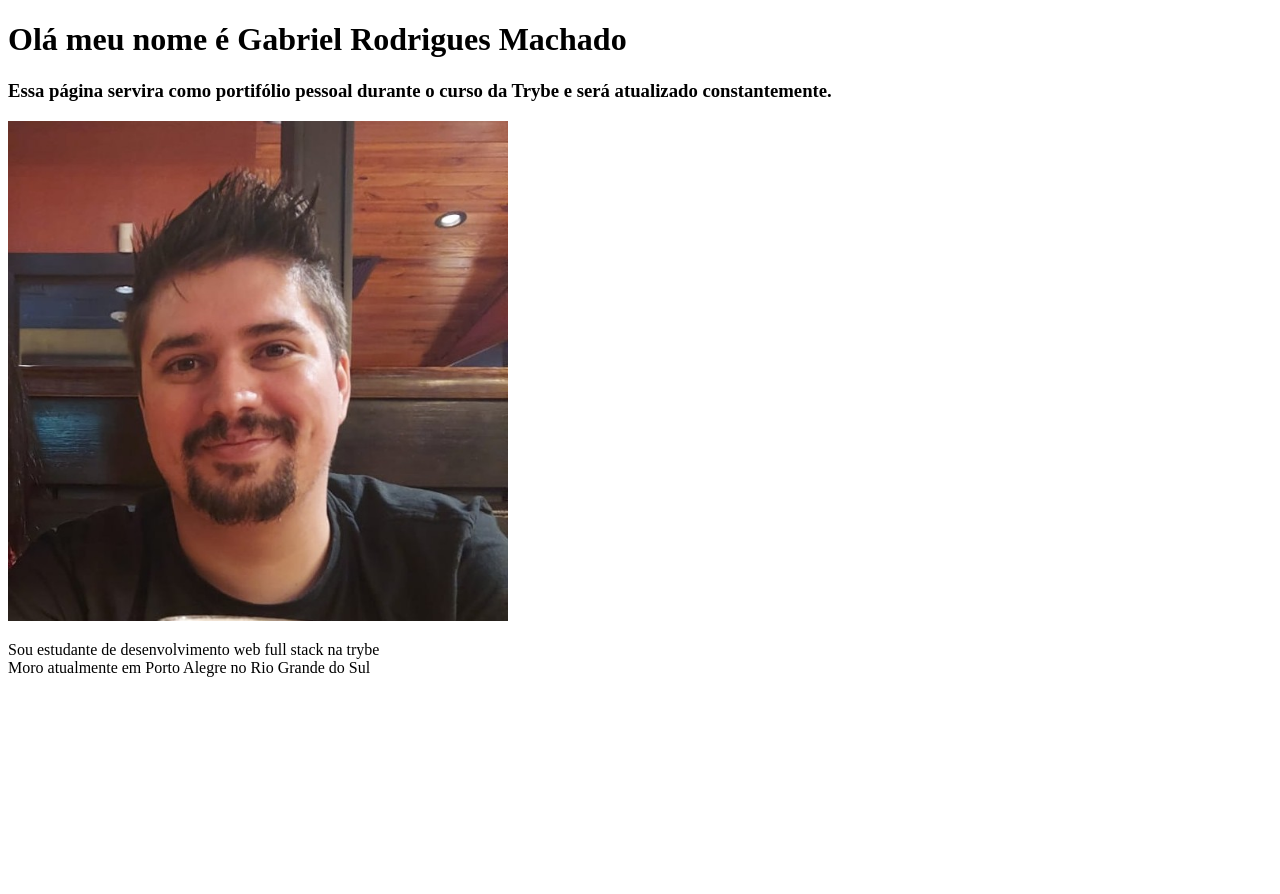
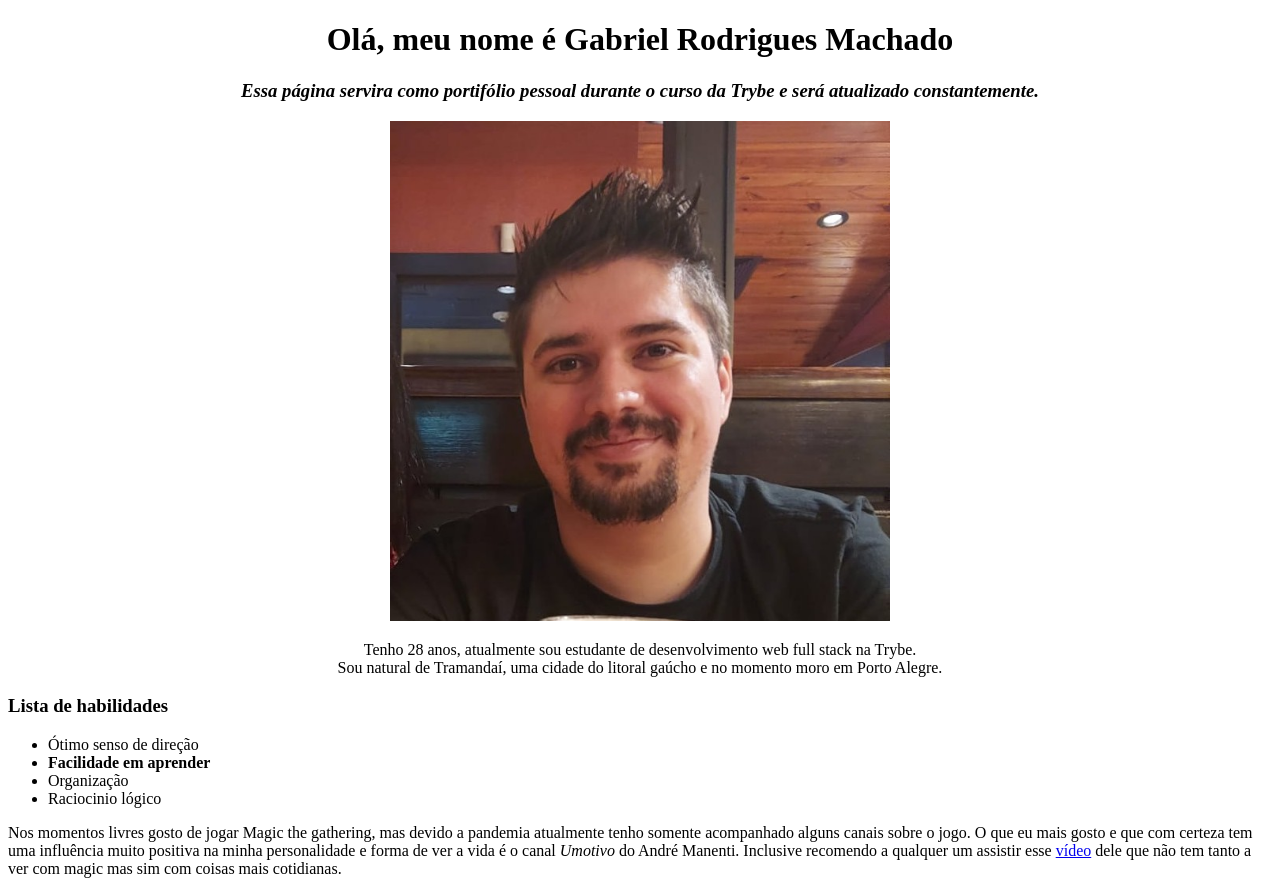
Before and after one commit to GabrielRodriguesMachado/GabrielRodriguesMachado.github.io, a plain HTML site: page index.html in a window 1280 px wide. Before the commit the page ends 800 px from the top, so only its background shows below. Drawn offline with Linux system fonts and the light colour scheme.

Commit message:
criada a lista de habilidades e um texto para ter um link externo

```diff
--- a/index.html
+++ b/index.html
@@ -3,17 +3,33 @@
 <head>
     <meta charset="UTF-8">
     <title>Document</title>
+    <style>
+        div {
+            text-align: center;
+        }
+    </style>
 </head>
 <body>
-    <h1>Olá meu nome é Gabriel Rodrigues Machado</h1>
+    <div>
+        <h1>Olá, meu nome é Gabriel Rodrigues Machado</h1>
 
-    <h3>Essa página servira como portifólio pessoal durante o curso da Trybe e será atualizado constantemente.</h3>
+        <h3><em>Essa página servira como portifólio pessoal durante o curso da Trybe e será atualizado constantemente.</em></h3>
 
-    <img src="gabriel.jpeg" alt="Foto do Gabriel sorrindo." width="500px">
+        <img src="gabriel.jpeg" alt="Foto do Gabriel sorrindo." width="500px">
 
-    <p>Sou estudante de desenvolvimento web full stack na trybe<br>
-    Moro atualmente em Porto Alegre no Rio Grande do Sul</p>
+        <p>Tenho 28 anos, atualmente sou estudante de desenvolvimento web full stack na Trybe.<br>
+        Sou natural de Tramandaí, uma cidade do litoral gaúcho e no momento moro em Porto Alegre.</p>
+    </div>
 
+    <h3>Lista de habilidades</h3>
 
+    <ul>
+        <li>Ótimo senso de direção</li>
+        <li><strong>Facilidade em aprender</strong></li>
+        <li>Organização</li>
+        <li>Raciocinio lógico</li>
+    </ul>
+
+    <p>Nos momentos livres gosto de jogar Magic the gathering, mas devido a pandemia atualmente tenho somente acompanhado alguns canais sobre o jogo. O que eu mais gosto e que com certeza tem uma influência muito positiva na minha personalidade e forma de ver a vida é o canal <em>Umotivo</em> do André Manenti. Inclusive recomendo a qualquer um assistir esse <a href="https://www.youtube.com/watch?v=iR4tRdXbJBI" target="_blank">vídeo</a> dele que não tem tanto a ver com magic mas sim com coisas mais cotidianas.</p>
 </body>
 </html>
```
